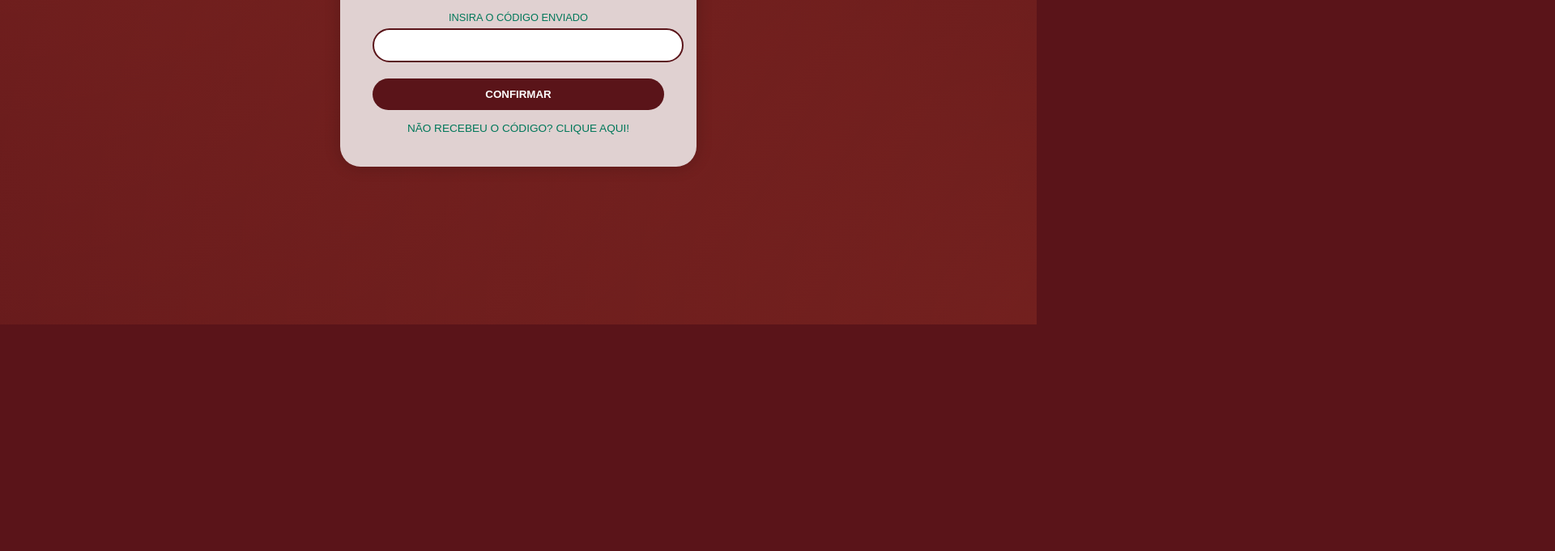
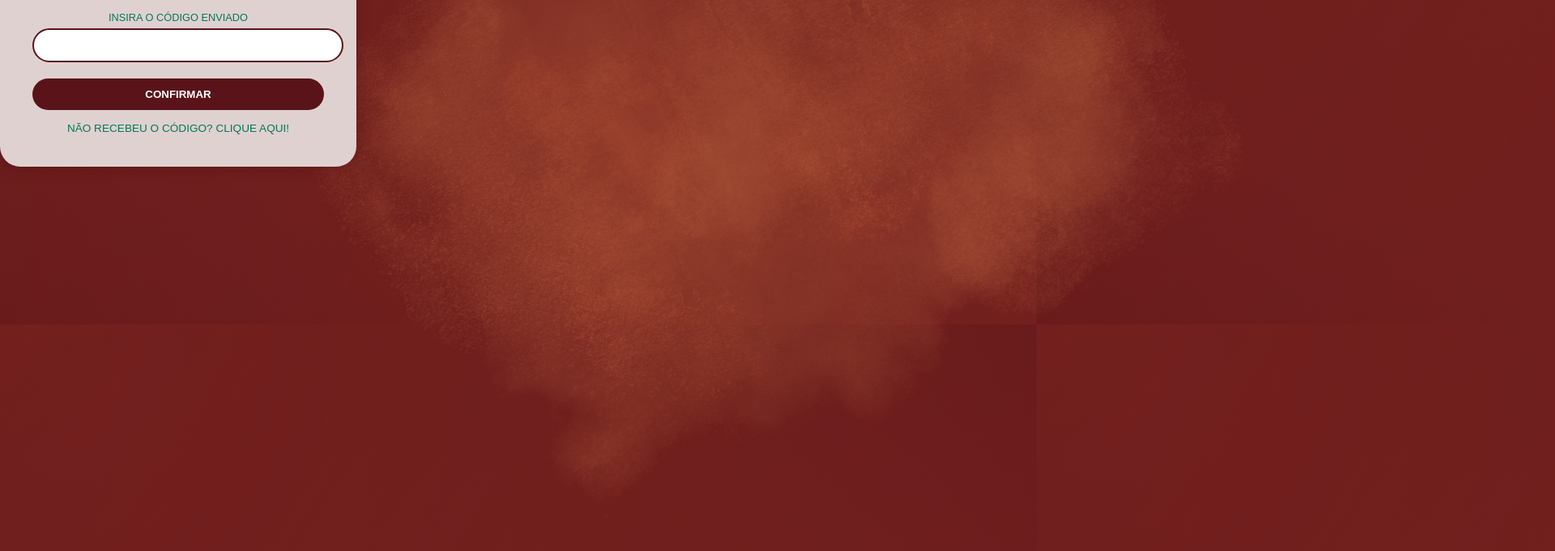
Before and after one commit to CaioRiciati/Deep-Memories-DM-, a plain HTML site: page front-end/src/pages/RecuperarConta.HTML in a window 1280 px wide. Shown: the part 399-1080 px from the top of the page at 81% size, 1920 px wide, since content can reach past the window. Before the commit the page ends 800 px from the top, so only its background shows below. Drawn offline with Linux system fonts and the light colour scheme.

Commit message:
Atualizações da pagina de recuperação

```diff
--- a/front-end/src/pages/RecuperarConta.HTML
+++ b/front-end/src/pages/RecuperarConta.HTML
@@ -7,6 +7,8 @@
 
 </head>
 <body>
+  <div class="background">
+    <img src="../Imagens/nuvem.png" alt="nuvem vermelha" class="nuvem">
     <div class="container">
       <div class="card">
         <h2>RECUPERAR CONTA</h2>
@@ -21,5 +23,9 @@
         <a href="#" class="link-reenvio">NÃO RECEBEU O CÓDIGO? CLIQUE AQUI!</a>
       </div>
     </div>
+  </div>
+  <script>
+    console.log("Olá mundo!");
+  </script>
 </body>
 </html>
--- a/front-end/src/styles/RecuperarConta.css
+++ b/front-end/src/styles/RecuperarConta.css
@@ -8,6 +8,25 @@ body {
   justify-content: center;
   align-items: center;
   height: 100vh;
+
+}
+
+.nuvem {
+  position: absolute;
+  top: 0;
+  left: 0;
+  width: auto;
+  height: auto;
+  z-index: 0;
+}
+
+
+.background {
+  position: relative;
+  width: 100%;
+  height: 100vh;
+  display: flex;
+  align-items: center;
 }
 
 .container {
@@ -23,6 +42,9 @@ body {
   text-align: center;
   width: 360px;
   box-shadow: 0 0 20px rgba(0,0,0,0.2);
+  position: relative;
+  z-index: 2;
+  margin: auto;
 }
 
 h2 {
```
Also changed, not shown: front-end/src/Imagens/nuvem.png (added), 2 other files. Lines whose indentation alone changed are shown as unchanged.
